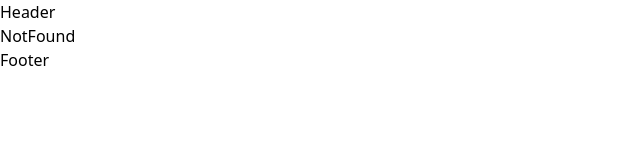
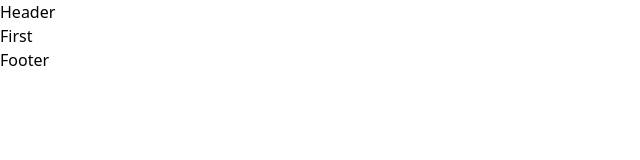
Before and after one commit to diegodevtech/next15, a Next.js app: page /blog/first in a window 1280 px wide. Before the commit this address had no page. Shown: the top 160 px of the page, without its empty margins (0-640 px from the left). Built offline with nearby package versions, Linux system fonts and the light colour scheme.

Commit message:
feat: adds some  blog pages

```diff
--- /dev/null
+++ b/src/app/blog/first/page.tsx
@@ -0,0 +1,9 @@
+import React from 'react'
+
+const First = () => {
+  return (
+    <div>First</div>
+  )
+}
+
+export default First
```
Also changed, not shown: src/app/blog/second/page.tsx (added, +9 -0 lines).
